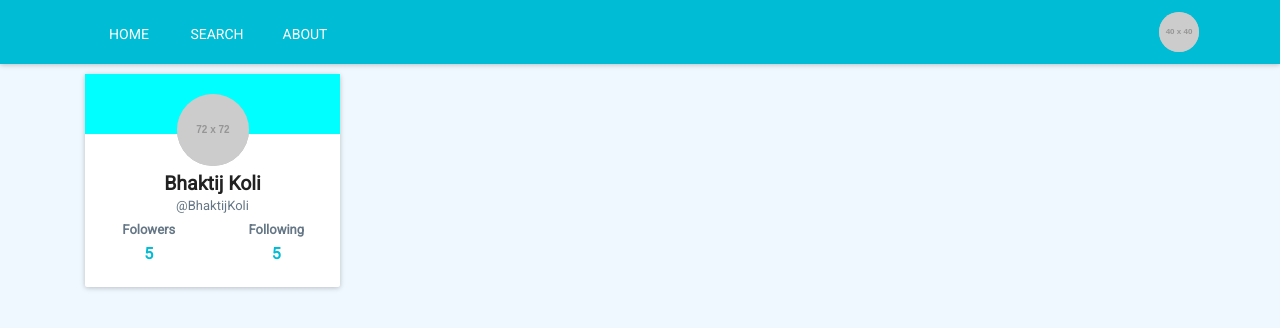
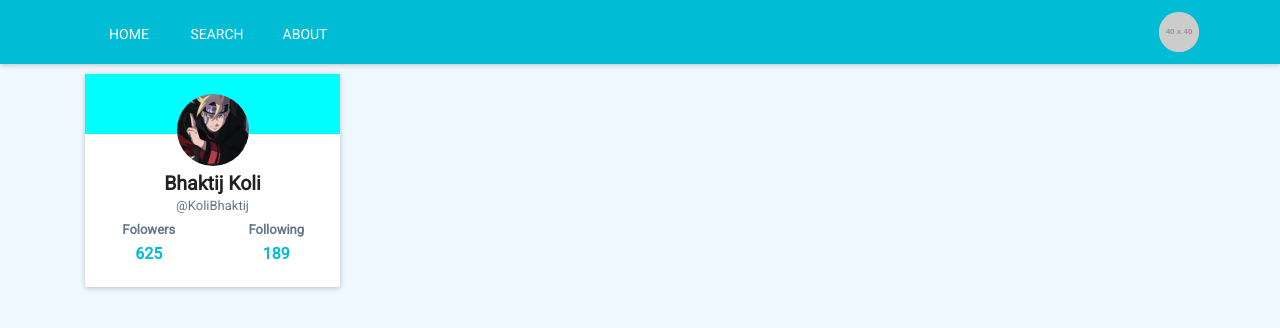
Before and after one commit to bhaktijkoli/Social-Media---ReactJS---HPDF-Task-1, a React (Create React App) app: page / in a window 1280 px wide. Shown: the top 328 px of the page. Built offline with nearby package versions, Linux system fonts and the light colour scheme.

Commit message:
Added global data variable

```diff
--- a/package.json
+++ b/package.json
@@ -4,6 +4,7 @@
   "description": "React Starter Template --Bootstrap v4",
   "private": true,
   "dependencies": {
+    "material-ui": "^0.19.4",
     "react": "^16.0.0",
     "react-dom": "^16.0.0",
     "react-router-dom": "^4.2.2",
--- a/src/App.js
+++ b/src/App.js
@@ -8,6 +8,8 @@ import MuiThemeProvider from 'material-ui/styles/MuiThemeProvider';
 
 import './App.css';
 import './bootstrap-grid.css';
+
+import './data'
 
 class App extends Component {
   render() {
--- a/src/Components/Home/HomeUserProfile.jsx
+++ b/src/Components/Home/HomeUserProfile.jsx
@@ -3,24 +3,30 @@ import React, { Component } from 'react';
 import {Paper, Avatar} from 'material-ui';
 
 class HomeUserProfile extends Component {
+  constructor(props) {
+    super(props);
+    this.state = {
+      user: window.data.auth.user
+    }
+  }
   render() {
     return (
       <Paper zDepth={1} className="sidebar-component">
         <div className="profile-info-banner"></div>
-        <Avatar className="profile-avatar" src="http://via.placeholder.com/72x72" size={72}/>
+        <Avatar className="profile-avatar" src={this.state.user.avatar} size={72}/>
         <div className="profile-content">
           <center>
-            <h2 className="profile-name"><b>Bhaktij Koli</b></h2>
-            <span className="profile-address">@BhaktijKoli</span>
+            <h2 className="profile-name"><b>{this.state.user.name}</b></h2>
+            <span className="profile-address">@{this.state.user.address}</span>
           </center>
           <div className="profile-action">
             <center className="profile-followers">
               <span>Folowers</span><br/>
-              <span className="profile-count">5</span>
+              <span className="profile-count">{this.state.user.followers}</span>
             </center>
             <center className="profile-followers">
               <span>Following</span><br/>
-              <span className="profile-count">5</span>
+              <span className="profile-count">{this.state.user.following}</span>
             </center>
           </div>
         </div>
--- /dev/null
+++ b/src/data.js
@@ -0,0 +1,11 @@
+window.data = {
+  auth: {
+    user: {
+      name: "Bhaktij Koli",
+      address: "KoliBhaktij",
+      followers: "625",
+      following: "189",
+      avatar: "/images/avatar/baruto.jpg"
+    }
+  }
+}
```
Also changed, not shown: public/images/avatar/baruto.jpg (added).
